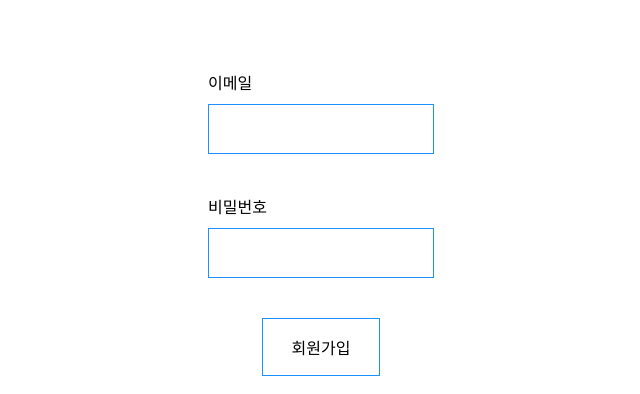
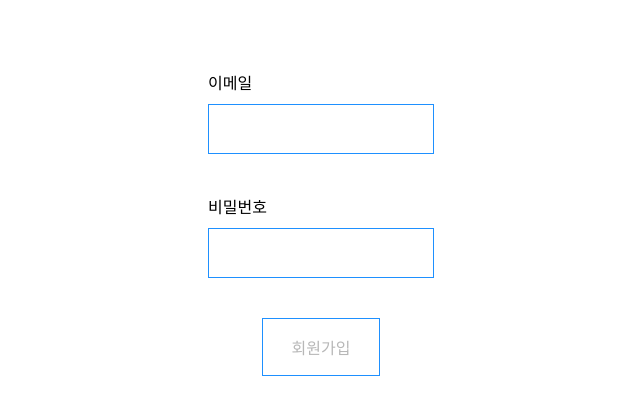
Before and after one commit to Jinnie-kim/wanted-pre-onboarding-frontend, a React (Create React App) app: page /signup in a window 1280 px wide. Shown: the part 282-676 px from the top of the page, without its empty margins (319-959 px from the left). Built offline with nearby package versions, Linux system fonts and the light colour scheme.

Commit message:
[Feat] 로그인, 회원가입 페이지 이메일, 비밀번호 입력 데이터, 유효성 검사 처리

```diff
--- a/src/pages/Login.tsx
+++ b/src/pages/Login.tsx
@@ -1,20 +1,56 @@
+import { useEffect, useState } from 'react';
+import useValid from '../hooks/useValid';
 import { SignLayout, InputLayout, Button } from '../style/Sign.styled';
 
+interface FormProps {
+  email: string;
+  password: string;
+}
+
 const Login = () => {
+  const [formValue, setFormValue] = useState<FormProps>({
+    email: '',
+    password: '',
+  });
+  const [isdeActive, setIsdeActive] = useState<boolean>(true);
+  const [validationText, isValid] = useValid(formValue);
+
+  useEffect(() => {
+    if (isValid.email && isValid.password) {
+      setIsdeActive(false);
+    } else {
+      setIsdeActive(true);
+    }
+  }, [isValid]);
+
+  const getUserInfo = (e: React.ChangeEvent<HTMLInputElement>) => {
+    const { name, value } = e.target;
+    setFormValue({
+      ...formValue,
+      [name]: value,
+    });
+  };
+
   return (
     <SignLayout>
       <h1>로그인</h1>
+      <form>
         <InputLayout>
-        <label htmlFor="email">이메일</label>
-        <input type="text" id="email" data-testid="email-input" />
+          <label htmlFor="email">
+            이메일 <span>{validationText.email}</span>
+          </label>
+          <input type="text" id="email" name="email" data-testid="email-input" onChange={getUserInfo} />
         </InputLayout>
         <InputLayout>
-        <label htmlFor="password">비밀번호</label>
-        <input type="password" id="password" data-testid="password-input" />
+          <label htmlFor="password">
+            비밀번호 <span>{validationText.password}</span>
+          </label>
+          <input type="password" id="password" name="password" data-testid="password-input" onChange={getUserInfo} />
         </InputLayout>
-      <Button type="button" data-testid="signin-button">
+        <Button type="button" data-testid="signin-button" disabled={isdeActive} deActive={isdeActive}>
           로그인하기
         </Button>
+      </form>
     </SignLayout>
   );
 };
--- a/src/pages/Singup.tsx
+++ b/src/pages/Singup.tsx
@@ -1,18 +1,55 @@
+import { useEffect, useState } from 'react';
+import useValid from '../hooks/useValid';
 import { SignLayout, InputLayout, Button } from '../style/Sign.styled';
 
+interface FormProps {
+  email: string;
+  password: string;
+}
+
 const Signup = () => {
+  const [formValue, setFormValue] = useState<FormProps>({
+    email: '',
+    password: '',
+  });
+  const [isdeActive, setIsdeActive] = useState<boolean>(true);
+  const [validationText, isValid] = useValid(formValue);
+
+  useEffect(() => {
+    if (isValid.email && isValid.password) {
+      setIsdeActive(false);
+    } else {
+      setIsdeActive(true);
+    }
+  }, [isValid]);
+
+  const getUserInfo = (e: React.ChangeEvent<HTMLInputElement>) => {
+    const { name, value } = e.target;
+    setFormValue({
+      ...formValue,
+      [name]: value,
+    });
+  };
   return (
     <SignLayout>
       <h1>회원가입</h1>
-      <InputLayout>
-        <label htmlFor="email">이메일</label>
-        <input type="text" id="email" data-testid="email-input" />
-      </InputLayout>
-      <InputLayout>
-        <label htmlFor="password">비밀번호</label>
-        <input type="password" id="password" data-testid="password-input" />
-      </InputLayout>
-      <Button data-testid="signup-button">회원가입</Button>
+      <form>
+        <InputLayout>
+          <label htmlFor="email">
+            이메일 <span>{validationText.email}</span>
+          </label>
+          <input type="email" id="email" name="email" data-testid="email-input" onChange={getUserInfo} />
+        </InputLayout>
+        <InputLayout>
+          <label htmlFor="password">
+            비밀번호 <span>{validationText.password}</span>
+          </label>
+          <input type="password" id="password" name="password" data-testid="password-input" onChange={getUserInfo} />
+        </InputLayout>
+        <Button data-testid="signup-button" disabled={isdeActive} deActive={isdeActive}>
+          회원가입
+        </Button>
+      </form>
     </SignLayout>
   );
 };
```
Lines whose indentation alone changed are shown as unchanged.
